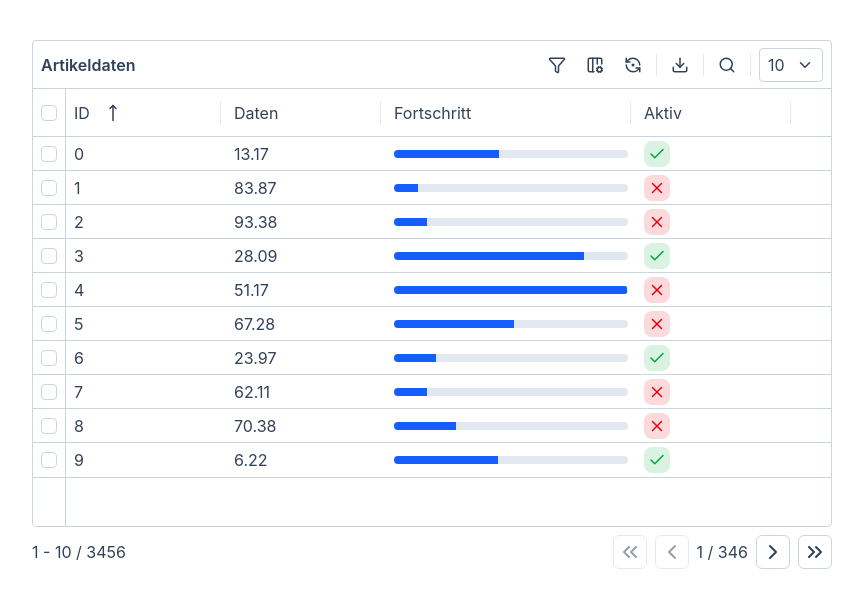
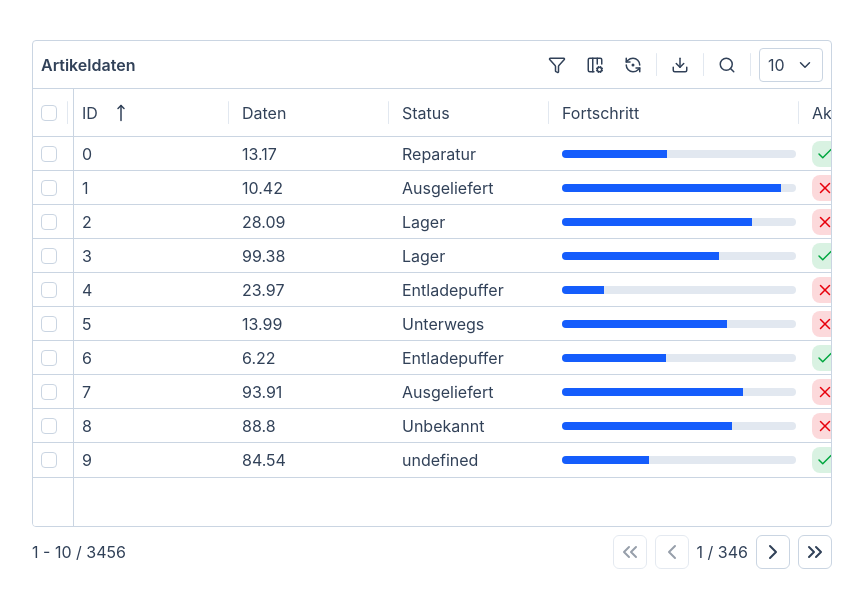
Before and after one commit to Prime0XX00/table, a React (Vite) app: page / in a window 1280 px wide. Shown: the top 608 px of the page, without its empty margins (8-871 px from the left). Built offline with nearby package versions, Linux system fonts and the light colour scheme.

Commit message:
sorting for string

```diff
--- a/src/App.tsx
+++ b/src/App.tsx
@@ -5,13 +5,24 @@ type Article = {
 	id: number;
 	data: number;
 	percent: number;
+	status: string;
 	active: boolean;
 };
+
+const status = [
+	"Ausgeliefert",
+	"Unterwegs",
+	"Lager",
+	"Entladepuffer",
+	"Reparatur",
+	"Unbekannt",
+];
 
 const rows: Article[] = Array.from({ length: 3456 }).map((_, index) => ({
 	id: index,
 	data: Number((100 * Math.random()).toFixed(2)),
 	percent: Number((100 * Math.random()).toFixed(2)),
+	status: status[Math.round(Math.random() * 6) - 1],
 	active: index % 3 == 0,
 }));
 
@@ -34,6 +45,12 @@ function App() {
 						dataType: "number",
 						isSortable: true,
 						isPinned: true,
+					},
+					{
+						field: "status",
+						title: "Status",
+						dataType: "string",
+						isSortable: true,
 					},
 					{
 						field: "percent",
--- a/src/table/Header.tsx
+++ b/src/table/Header.tsx
@@ -30,18 +30,18 @@ function Header<RowType>({ ...props }: HeaderProps<RowType>) {
 				</span>
 
 				<div
-					className={`flex items-center justify-between gap-x-1 mr-1 ${props.tableState.sorting.field != props.column.field ? "not-group-hover:w-0" : ""}`}
+					className={`flex items-center justify-between gap-x-1 mr-1 ${props.tableState.sorting.column.field != props.column.field ? "not-group-hover:w-0 not-group-hover:pointer-events-none" : ""}`}
 				>
 					{props.column.isSortable && (
 						<IconButton
 							icon={
-								props.tableState.sorting.field ==
+								props.tableState.sorting.column.field ==
 									props.column.field &&
 								props.tableState.sorting.direction == "desc"
 									? "move-down"
 									: "move-up"
 							}
-							className={`${props.tableState.sorting.field != props.column.field ? "group-hover:opacity-100 opacity-0" : "opacity-100"}`}
+							className={`${props.tableState.sorting.column.field != props.column.field ? "group-hover:opacity-100 opacity-0" : "opacity-100"}`}
 							onClick={() =>
 								props.dispatch({
 									type: "SORT_TOGGLE",
--- a/src/table/Table.tsx
+++ b/src/table/Table.tsx
@@ -53,7 +53,7 @@ function Table<RowType extends Object>({
 		selectedPage: 0,
 		rowsPerPage: rowsPerPageOptions[0].value,
 		sorting: {
-			field: props.columns[0].field,
+			column: props.columns[0],
 			direction: "asc",
 		},
 		columns: initalColumns,
@@ -94,13 +94,12 @@ function Table<RowType extends Object>({
 				// Wenn neues Feld ausgewählt wird
 				// Da nur ein Richtungs-State für die gesamte Tabelle existiert, wird sobald die Spalte gewechselt wird
 				// der State zurück auf ASC gesetzt
-				if (state.sorting.field != column.field) {
-					state.sorting.field = column.field;
+				if (state.sorting.column.field != column.field) {
 					return {
 						...state,
 						sorting: {
 							...state.sorting,
-							field: column.field,
+							column: column,
 							direction: "asc",
 						},
 					};
@@ -113,7 +112,7 @@ function Table<RowType extends Object>({
 							...state,
 							sorting: {
 								...state.sorting,
-								field: column.field,
+								column: column,
 								direction: "desc",
 							},
 						};
@@ -122,7 +121,7 @@ function Table<RowType extends Object>({
 							...state,
 							sorting: {
 								...state.sorting,
-								field: column.field,
+								column: column,
 								direction: "asc",
 							},
 						};
@@ -416,19 +415,17 @@ function Table<RowType extends Object>({
 
 		switch (filter.column.dataType) {
 			case "string":
+				const stringCellValue = String(cellValue).toUpperCase();
+				const stringFilterValue = String(filter.value).toUpperCase();
 				switch (filter.operator) {
 					case FILTER_OPERATORS[filter.column.dataType].E:
-						return cellValue == filter.value;
+						return stringCellValue == stringFilterValue;
 					case FILTER_OPERATORS[filter.column.dataType].NE:
-						return cellValue != filter.value;
+						return stringCellValue != stringFilterValue;
 					case FILTER_OPERATORS[filter.column.dataType].C:
-						return String(cellValue)
-							.toUpperCase()
-							.includes(String(filter.value).toUpperCase());
+						return stringCellValue.includes(stringFilterValue);
 					case FILTER_OPERATORS[filter.column.dataType].NC:
-						return !String(cellValue)
-							.toUpperCase()
-							.includes(String(filter.value).toUpperCase());
+						return !stringCellValue.includes(stringFilterValue);
 					default:
 						return true;
 				}
@@ -473,19 +470,34 @@ function Table<RowType extends Object>({
 
 	// Sortierung anhand der ausgewählten Spalte und Richtung
 	const sortedRows = useMemo(() => {
-		if (!state.columns.get(state.sorting.field)?.visible)
+		if (!state.columns.get(state.sorting.column.field)?.visible)
 			return [...filteredRows];
 
+		switch (state.sorting.column.dataType) {
+			case "number": {
 				const newRows = [...(filteredRows ?? [])].sort((rowA, rowB) => {
-			const valueA = Number(rowA[state.sorting.field]);
-			const valueB = Number(rowB[state.sorting.field]);
+					const valueA = Number(rowA[state.sorting.column.field]);
+					const valueB = Number(rowB[state.sorting.column.field]);
 
 					return state.sorting.direction == "asc"
 						? valueA - valueB
 						: valueB - valueA;
 				});
 				return newRows;
-	}, [state.sorting.field, state.sorting.direction, filteredRows]);
+			}
+			case "string": {
+				const newRows = [...(filteredRows ?? [])].sort((rowA, rowB) => {
+					const valueA = String(rowA[state.sorting.column.field]);
+					const valueB = String(rowB[state.sorting.column.field]);
+
+					return state.sorting.direction == "asc"
+						? valueA.localeCompare(valueB)
+						: valueB.localeCompare(valueA);
+				});
+				return newRows;
+			}
+		}
+	}, [state.sorting.column, state.sorting.direction, filteredRows]);
 
 	// Zuschneidung der angezeigten Reihen anhad der momentanen Seite
 	const paginatedRows = useMemo(() => {
@@ -812,20 +824,17 @@ function Table<RowType extends Object>({
 								Checkbox-Header
 								TODO: Muss noch automatisch generiert werden und Header Komponente nutze
 							*/}
-							<div
-								className={`group flex h-full pl-2 ${pinnedCols.length == 0 ? "pr-2" : ""}`}
-							>
+							<div className={`group flex h-full pl-2 w-10`}>
 								<div className="flex gap-x-2 h-full items-center w-full">
 									<Checkbox
 										checked={checked}
 										onChange={() => toggleAllRows()}
 									></Checkbox>
 								</div>
-								{pinnedCols.length > 0 && (
+
 								<HeaderResizer
 									isResizable={false}
 								></HeaderResizer>
-								)}
 							</div>
 
 							{pinnedCols.map((column, headerIndex) => (
@@ -849,7 +858,7 @@ function Table<RowType extends Object>({
 									*/}
 									<div
 										key={`row-${rowIndex}-cell-select`}
-										className={`px-2`}
+										className={`px-2 w-10`}
 									>
 										<Checkbox
 											checked={selectedRowIds.has(
--- a/src/types.ts
+++ b/src/types.ts
@@ -29,7 +29,7 @@ export type TableRow<RowType> = RowType & {
 };
 
 export interface SortState<RowType> {
-	field: keyof RowType;
+	column: Column<RowType>;
 	direction: "asc" | "desc";
 }
 
```
Lines whose indentation alone changed are shown as unchanged.
